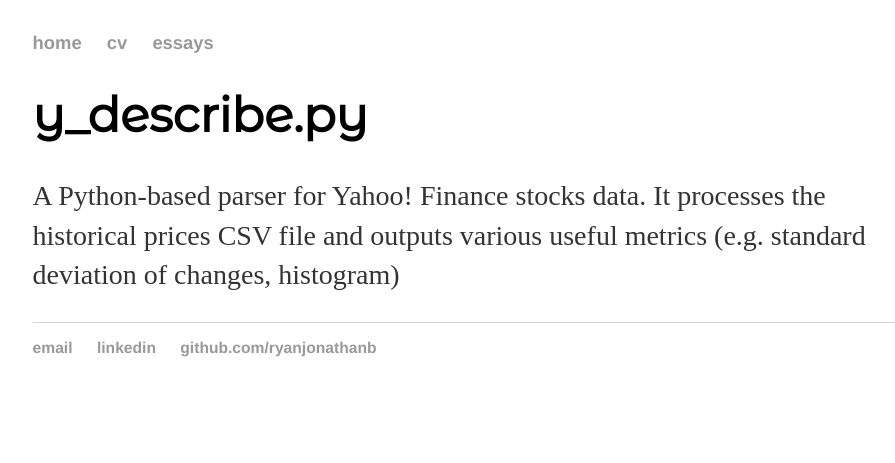
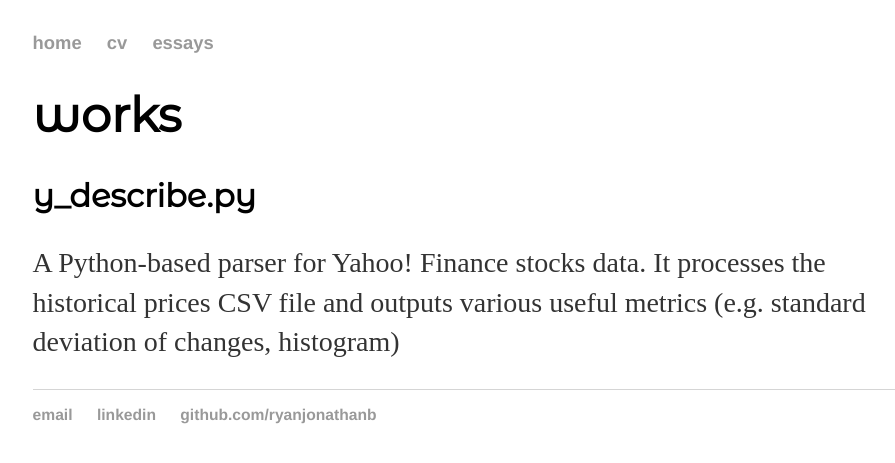
Before and after one commit to ryanjonathanb/ryanjonathanb.github.io, a Jekyll site: the page built from works/y_describe.html, in a window 1280 px wide. Shown: the top 463 px of the page, without its empty margins (165-1060 px from the left). Built offline with Jekyll 4.4.1, drawn with Linux system fonts in a browser that asks for light colours; some web fonts are replaced.

Commit message:
y_describe

```diff
--- /dev/null
+++ b/_layouts/works.html
@@ -0,0 +1,27 @@
+<!DOCTYPE html>
+	<html>
+		<head>
+			<title>{{ page.title }} - ryanjonathanb</title>
+			<!-- link to main stylesheet -->
+			{% include fonts.html %}
+			<link rel="stylesheet" type="text/css" href="/css/style.css">
+		</head>
+		<body>
+			<div id="wrapper">
+			{% include nav.html %}
+			<div class="container">
+            <h1>works</h1>
+
+			{{ content }}
+
+			</div><!-- /.container -->
+			<footer>
+	    		<ul>
+	        		<li><a href="mailto:ryanjonathanb@gmail.com">email</a></li>
+	        		<li><a href="https://id.linkedin.com/in/ryanjonathanb">linkedin</a></li>
+	        		<li><a href="https://github.com/ryanjonathanb">github.com/ryanjonathanb</a></li>
+				</ul>
+			</footer>
+			</div>
+		</body>
+	</html>
--- a/works/y_describe.html
+++ b/works/y_describe.html
@@ -1,6 +1,6 @@
 ---
-layout: default
+layout: works
 title: works - ryanjonathanb
 ---
-<h1>y_describe.py</h1>
+<h2>y_describe.py</h2>
 <p>A Python-based parser for Yahoo! Finance stocks data. It processes the historical prices CSV file and outputs various useful metrics (e.g. standard deviation of changes, histogram)</p>
```
